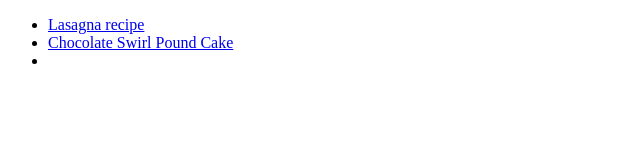
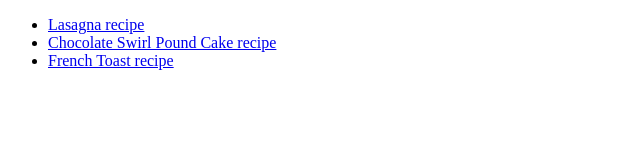
Before and after one commit to kwazap/odin_recipes, a plain HTML site: page index.html in a window 1280 px wide. Shown: the whole page, without its empty margins (0-640 px from the left). Drawn offline with Linux system fonts and the light colour scheme.

```diff
--- a/index.html
+++ b/index.html
@@ -8,8 +8,8 @@
     <body>
         <ul>
             <li><a href="./recipes/lasagna.html">Lasagna recipe</a></li>
-            <li><a href="./recipes/poundcake.html">Chocolate Swirl Pound Cake</a></li>
-            <li><a href="./recipes/frenchtoast.html"></a></li>
+            <li><a href="./recipes/poundcake.html">Chocolate Swirl Pound Cake recipe</a></li>
+            <li><a href="./recipes/frenchtoast.html">French Toast recipe</a></li>
         </ul>
     </body>
 </html>
```
Also changed, not shown: recipes/poundcake.html (+1 -1 lines).
